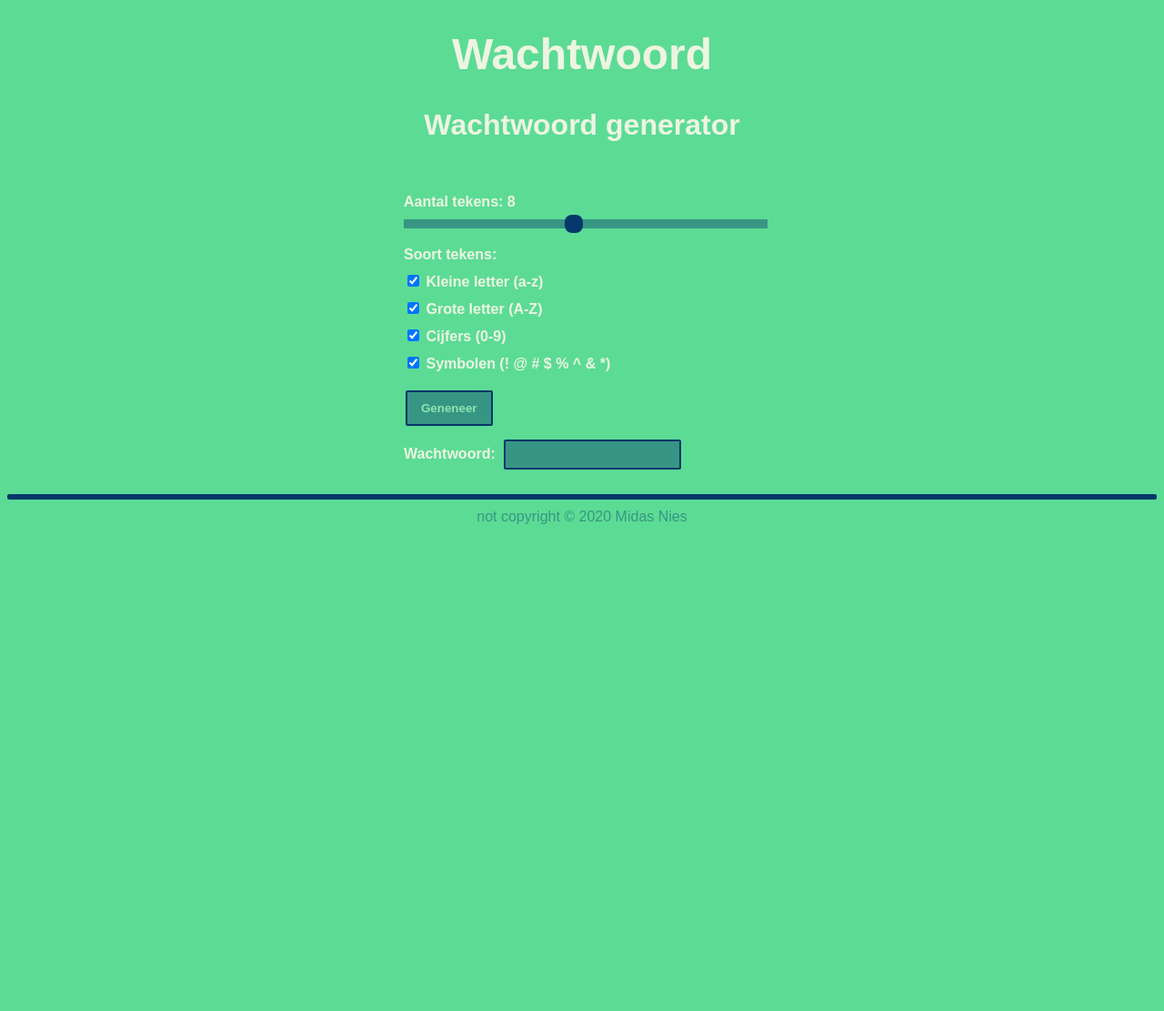
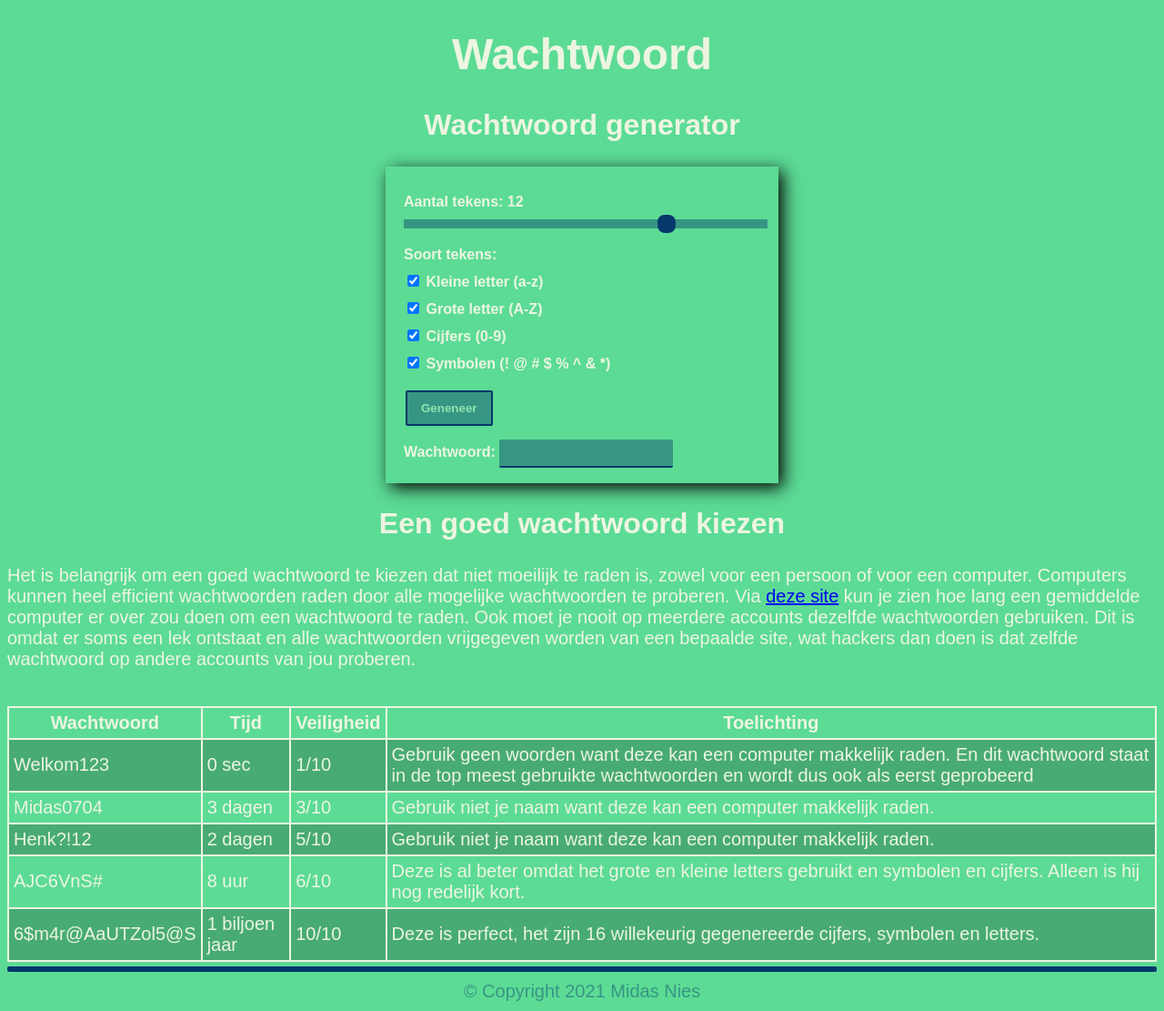
Before and after one commit to midasn74/Website-School, a PHP site: page /subpaginas/subPagina2.html in a window 1280 px wide. Shown: the whole page at 91% size. Before the commit the page ends 576 px from the top, so only its background shows below. Run offline with PHP 8.4, Linux system fonts and the light colour scheme.

Commit message:
Add files via upload

```diff
--- a/404.html
+++ b/404.html
@@ -5,6 +5,7 @@
     <meta name="viewport" content="width=device-width, initial-scale=1.0">
     <link rel="stylesheet" href="style/style.css">
     <link rel="icon" type="image/x-icon" href="/~midas.n/fotos/404Icon.ico">
+    <script src="script/script.js"></script>
     <title>404 Onbekende pagina</title>
 </head>
 <body>
@@ -12,6 +13,7 @@
     <h2 style="display: inline;">Pagina niet gevonden</h2>
     <hr>
     <p>Klik hier om terug te keren naar de home pagina:<p>
-    <a href="index.php" style="text-decoration: none;"><button>Home</button></a>
+    <button onclick="iframeRedirect('0')">Home</button>
+    <img src="fotos/sad.gif" alt="zielig poppetje" class="gif404">
 </body>
 </html>
--- a/script/script.js
+++ b/script/script.js
@@ -3,7 +3,7 @@ function setIFrame(path) {
 }
 
 function hamburgerMenu() {
-    var hamburgerMenu = document.getElementById('contentMobile');
+    var hamburgerMenu = document.getElementById('mobileButtonsContainer');
     if (hamburgerMenu.style.display == "block") {
         hamburgerMenu.style.display = "none";
     } else {
@@ -17,7 +17,7 @@ function playSound(url) {
 }
 
 function iframeRedirect(pagina) {
-    if (pagina == '0') {
+    if (pagina == '1') {
         window.location.href = 'http://informatica.lvo-weert.nl/~midas.n/'
     } else {
         window.location.href = 'http://informatica.lvo-weert.nl/~midas.n/?pagina=' + pagina;
--- a/style/style.css
+++ b/style/style.css
@@ -5,6 +5,7 @@
 	--kleur4: #05386B;
 	--kleur5: #2c8170;
 	--kleur6: #8EE4AF;
+	--kleur7: #48ab74;
 }
 
 body {
@@ -15,24 +16,24 @@ body {
 
 h1 {
 	text-align: center;
-	font-size: 48px;
+	font-size: 3rem;
 	font-weight: bold;
 }
 
 h2 {
 	text-align: center;
-	font-size: 32px;
+	font-size: 2rem;
 	font-weight: bold;
 }
 
 h3 {
 	text-align: center;
-	font-size: 24px;
+	font-size: 1.5rem;
 	font-weight: bold;
 }
 
 p {
-	font-size: 24px;
+	font-size: 1.25rem;
 }
 
 hr {
@@ -44,13 +45,13 @@ hr {
 
 footer p {
 	color: var(--kleur3);
-	font-size: 16px;
+	font-size: 1.25rem;
 	text-align: center;
 	margin: 10px;
 }
 
 table {
-	font-size: 20px;
+	font-size: 1.25rem;
 	border-collapse: collapse;
 	margin-left: auto;
 	margin-right: auto;
@@ -64,10 +65,13 @@ td, th {
 }
 
 tr:nth-child(even) {
-	background-color: #48ab74;
+	background-color: var(--kleur7);
 }
 
-button {
+button,
+input[type=submit],
+input[type=button] {
+	-webkit-appearance: none;
 	color: var(--kleur6);
 	background-color: var(--kleur3);
 	padding: 10px 15px;
@@ -95,9 +100,10 @@ img {
 }
 
 .form {
-	margin:10px auto;
+	margin: auto;
 	max-width: 400px;
 	padding: 20px 12px 10px 20px;
+	box-shadow: 5px 5px 18px #000;
 }
 
 .form li {
@@ -108,9 +114,30 @@ img {
 }
 
 .form label{
-	margin:0 0 2px 0;
-	padding:0px;
-	display:block;
+	margin: 0 0 2px 0;
+	padding: 0px;
+	display: block;
+	font-weight: bold;
+}
+
+.wachtwoordGenerator {
+	margin: 10px auto;
+	max-width: 400px;
+	padding: 20px 12px 10px 20px;
+	box-shadow: 5px 5px 18px #000;
+}
+
+.wachtwoordGenerator li {
+	padding: 0;
+	display: block;
+	list-style: none;
+	margin: 10px 0 0 0;
+}
+
+.wachtwoordGenerator label{
+	margin: 0 0 2px 0;
+	padding: 0px;
+	display: block;
 	font-weight: bold;
 }
 
@@ -124,29 +151,16 @@ input[type=url],
 input[type=email],
 textarea,
 select {
+	-webkit-appearance: none;
 	background-color: var(--kleur3);
 	border-radius: 2px;
-	border: 2px solid var(--kleur4);
+	border: none;
+	border-bottom: 2px solid var(--kleur4);
 	color: var(--kleur6);
 	padding: 7px;
-	margin:5px;
+	margin: 5px;
+	margin-left: 0px;
 	outline: none;
-}
-
-input[type=text]:focus,
-input[type=date]:focus,
-input[type=datetime]:focus,
-input[type=number]:focus,
-input[type=search]:focus,
-input[type=time]:focus,
-input[type=url]:focus,
-input[type=email]:focus,
-textarea:focus,
-select:focus {
-	background-color: var(--kleur3);
-	border-radius: 2px;
-	border: 2px solid var(--kleur4);
-	color: var(--kleur6);
 }
 
 .field-long {
--- a/subpaginas/subPagina2.html
+++ b/subpaginas/subPagina2.html
@@ -14,44 +14,95 @@
 	<h1>Wachtwoord</h1>
 
 	<h2>Wachtwoord generator</h2>
-	<ul class="form">
+	<ul class="wachtwoordGenerator">
 		<li>
 			<label>Aantal tekens: <span id="aantalTekens"></span></label>
-			<input type="range" min="1" max="16" value="8" id="aantalTekensSlider">
+			<input type="range" min="1" max="16" value="12" id="aantalTekensSlider">
 		</li>
 		<li>
 			<label>Soort tekens:</label>
 		</li>
 		<li>
-			<input type="checkbox" id="kleineLettersCheck" name="kleineLetters" value="kleineLetters" style="display: inline;" checked>
-			<label for="kleineLetter" style="display: inline;">Kleine letter (a-z)</label><br>
+			<input type="checkbox" id="kleineLettersCheck" name="kleineLetters" value="kleineLetters"
+				style="display: inline;" checked>
+			<label style="display: inline;">Kleine letter (a-z)</label><br>
 		</li>
 		<li>
-			<input type="checkbox" id="groteLettersCheck" name="groteLetters" value="groteLetters" style="display: inline;" checked>
-			<label for="groteLetter" style="display: inline;">Grote letter (A-Z)</label><br>
+			<input type="checkbox" id="groteLettersCheck" name="groteLetters" value="groteLetters"
+				style="display: inline;" checked>
+			<label style="display: inline;">Grote letter (A-Z)</label><br>
 		</li>
 		<li>
 			<input type="checkbox" id="cijfersCheck" name="cijfers" value="cijfers" style="display: inline;" checked>
-			<label for="cijfers" style="display: inline;">Cijfers (0-9)</label><br>
+			<label style="display: inline;">Cijfers (0-9)</label><br>
 		</li>
 		<li>
 			<input type="checkbox" id="symbolenCheck" name="symbolen" value="symbolen" style="display: inline;" checked>
-			<label for="symbolen" style="display: inline;">Symbolen (! @ # $ % ^ & *)</label><br>
+			<label style="display: inline;">Symbolen (! @ # $ % ^ & *)</label><br>
 		</li>
 		<li>
 			<button onclick="maakWachtwoord('qwertyuiopasdfghjklzxcvbnm')">Geneneer</button>
-			<label onclick="kopieerWachtwoord()">Wachtwoord: <input type="text" id="wachtwoord" value="" readonly></input></label>
+			<label onclick="kopieerWachtwoord()">Wachtwoord: <input type="text" id="wachtwoord" value=""
+					readonly></label>
 		</li>
 	</ul>
+
+	<h2>Een goed wachtwoord kiezen</h2>
+	<p>Het is belangrijk om een goed wachtwoord te kiezen dat niet moeilijk te raden is, zowel voor een persoon of voor
+		een computer. Computers kunnen heel efficient wachtwoorden raden door alle mogelijke wachtwoorden te proberen.
+		Via <a href="https://howsecureismypassword.net/" target="_blank">deze site</a> kun je zien hoe lang een
+		gemiddelde computer er over zou doen om een wachtwoord te raden. Ook moet je nooit op meerdere accounts dezelfde
+		wachtwoorden gebruiken. Dit is omdat er soms een lek ontstaat en alle wachtwoorden vrijgegeven worden van een
+		bepaalde site, wat hackers dan doen is dat zelfde wachtwoord op andere accounts van jou proberen.</p>
+
+	<table>
+		<tr>
+			<th>Wachtwoord</th>
+			<th>Tijd</th>
+			<th>Veiligheid</th>
+			<th>Toelichting</th>
+		</tr>
+		<tr>
+			<td>Welkom123</td>
+			<td>0 sec</td>
+			<td>1/10</td>
+			<td>Gebruik geen woorden want deze kan een computer makkelijk raden. En dit wachtwoord staat in de top meest
+				gebruikte wachtwoorden en wordt dus ook als eerst geprobeerd</td>
+		</tr>
+		<tr>
+			<td>Midas0704</td>
+			<td>3 dagen</td>
+			<td>3/10</td>
+			<td>Gebruik niet je naam want deze kan een computer makkelijk raden.</td>
+		</tr>
+		<tr>
+			<td>Henk?!12</td>
+			<td>2 dagen</td>
+			<td>5/10</td>
+			<td>Gebruik niet je naam want deze kan een computer makkelijk raden.</td>
+		</tr>
+		<tr>
+			<td>AJC6VnS#</td>
+			<td>8 uur</td>
+			<td>6/10</td>
+			<td>Deze is al beter omdat het grote en kleine letters gebruikt en symbolen en cijfers. Alleen is hij nog
+				redelijk kort.</td>
+		</tr>
+		<tr>
+			<td>6$m4r@AaUTZol5@S</td>
+			<td>1 biljoen jaar</td>
+			<td>10/10</td>
+			<td>Deze is perfect, het zijn 16 willekeurig gegenereerde cijfers, symbolen en letters.</td>
+		</tr>
+	</table>
 
 	<hr>
 
 	<footer>
 		<div>
-            <p>not copyright © 2020 Midas Nies</p>
+			<p>&copy; Copyright 2021 Midas Nies</p>
 		</div>
 	</footer>
-</body>
 
 	<script>
 		var slider = document.getElementById("aantalTekensSlider");
@@ -59,7 +110,7 @@
 		var wachtwoordOut = document.getElementById("wachtwoord");
 		aantalTekens.innerHTML = slider.value;
 
-	aantalTekensSlider.oninput = function() {
+		aantalTekensSlider.oninput = function () {
 			aantalTekens.innerHTML = this.value;
 		}
 
@@ -91,11 +142,12 @@
 			}
 			var wachtwoord = '';
 			var tekensLengte = tekens.length;
-		for ( var i = 0; i < slider.value; i++ ) {
+			for (var i = 0; i < slider.value; i++) {
 				wachtwoord += tekens.charAt(Math.floor(Math.random() * tekensLengte));
 			}
 			wachtwoordOut.value = wachtwoord;
 		}
 	</script>
+</body>
 
 </html>
```
Also changed, not shown: other parts of style/style.css (+29 -44 lines), index.php (+34 -15 lines), subpaginas/subPagina1.html (+3 -4 lines), subpaginas/subPagina3.html (+98 -58 lines), subpaginas/subPagina4.php (+13 -5 lines), fotos/sad.gif (added), fotos/tumbnail.png (added), fotos/voorbeeldWhatsapp.gif (added), fotos/voorbeeldWhatsapp2.PNG (added). Lines whose indentation alone changed are shown as unchanged.
